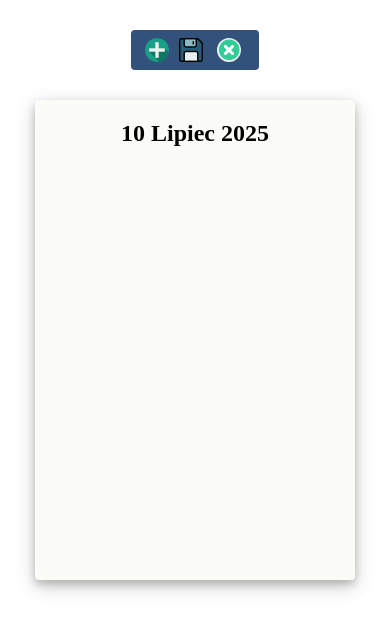
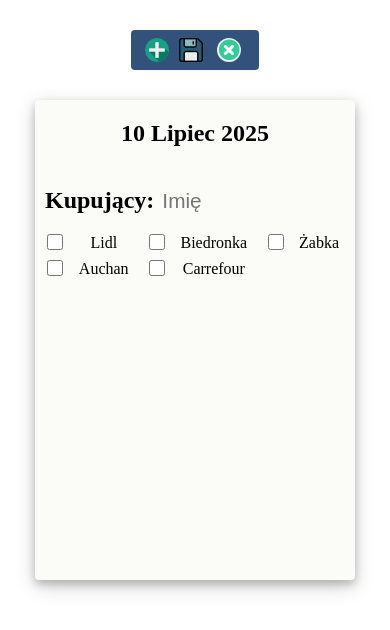
Before and after one commit to Kamiltlusty/household-budget, a plain HTML site: page household-budget/public/index.html in a window 390 px wide. Drawn offline with Linux system fonts and the light colour scheme.

Commit message:
Shop checkboxes are now available

```diff
--- a/household-budget/public/src/index.js
+++ b/household-budget/public/src/index.js
@@ -13,6 +13,7 @@ header.innerHTML = `
         </button>
     </div>
     `
+document.body.appendChild(header);
 
 Date.prototype.myMonth = function () {
     const months = [
@@ -22,6 +23,14 @@ Date.prototype.myMonth = function () {
     return months[this.getMonth()];
 };
 
+const shops = [
+    "Lidl", "Biedronka", "Żabka", "Auchan", "Carrefour"
+];
+
+function shop(snum) {
+    return shops[snum];
+}
+
 const currentDate = new Date();
 const dateTime = currentDate.getDate() + " " + currentDate.myMonth() + " " + currentDate.getFullYear();
 
@@ -29,10 +38,37 @@ const section = document.createElement("section")
 section.className = "middle-bar"
 section.innerHTML = `
     <div class="shopping-form">
-    <h2>${dateTime}</h2>
+    <h2 class="shopping-date">${dateTime}</h2>
+    <h2 class="buyer">Kupujący: <input class="buyer-text-field" type="text" placeholder="Imię"></h2>
+    <section class="shops"></section>
     </div>
     `
+document.body.appendChild(section);
 
+const shopsSection = document.querySelector(".shops");
+printShopsWithCheckboxes();
 
-document.body.appendChild(header);
-document.body.appendChild(section);
+function printShopsWithCheckboxes() {
+    for (i = 0; i < shops.length; i++) {
+        const cb = document.createElement("input");
+        cb.className = "checkbox"
+        cb.value = i;
+        cb.type = "checkbox";
+        const text = document.createElement("span");
+        text.innerText = shop(i);
+        shopsSection.appendChild(cb);
+        shopsSection.appendChild(text);
+    }
+}
+
+const checkboxes = document.querySelectorAll(".checkbox")
+checkboxes.forEach(checkbox => {
+    checkbox.addEventListener("click", function (event) {
+        let el = event.target.value;
+        checkboxes.forEach(cb => {
+            if (cb.value !== el) {
+                cb.checked = false;
+            }
+        })
+    });
+})
--- a/household-budget/public/src/styles/index.css
+++ b/household-budget/public/src/styles/index.css
@@ -58,11 +58,45 @@ body {
     .shopping-form {
         display: flex;
         align-items: flex-start;
-        justify-content: space-evenly;
+        flex-direction: column;
+        justify-content: flex-start;
         background-color: #fbfbf8;
         box-shadow: 0 4px 8px 0 rgba(0, 0, 0, 0.2), 0 6px 20px 0 rgba(0, 0, 0, 0.19);
         width: 20rem;
         height: 30rem;
         border-radius: 0.25rem;
     }
+
+    .shopping-date {
+        align-self: center;
+    }
+
+    .buyer {
+        margin-left: 10px;
+    }
+
+    .buyer-text-field {
+        width: 130px;
+        font-size: 1.3rem;
+        border-width: 0;
+        color: #a62c2b;
+        background-color: #fbfbf8;
+    }
+
+    .shops {
+        display: grid;
+        grid-template-columns: repeat(6, 1fr);
+        gap: 0.5rem;
+        padding: 0 1rem 0 0;
+        justify-items: center;
+    }
+
+    .shops > input {
+        width: 1rem;
+        height: 1rem;
+        margin: 0 0 0 5px;
+        background-color: white;
+        border-style: solid;
+        border-color: #7e7fa6;
+    }
 }
```
